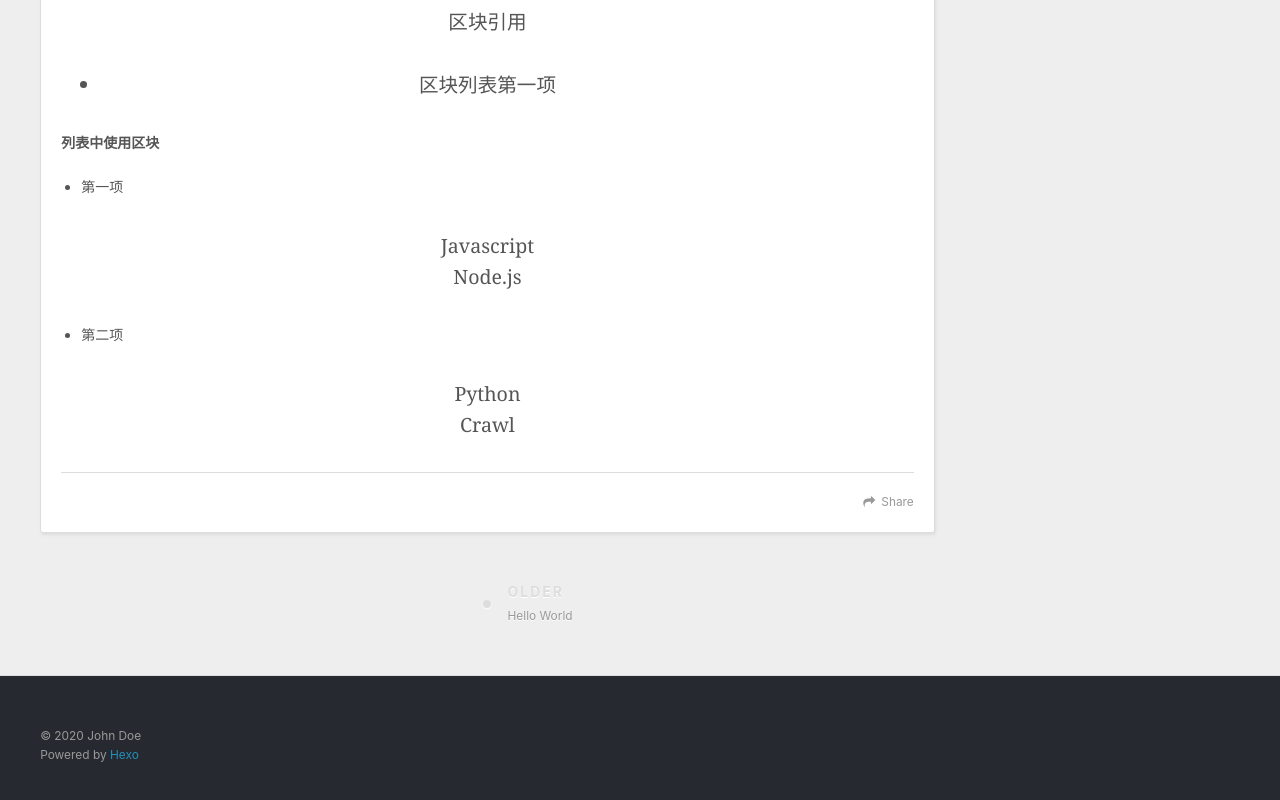
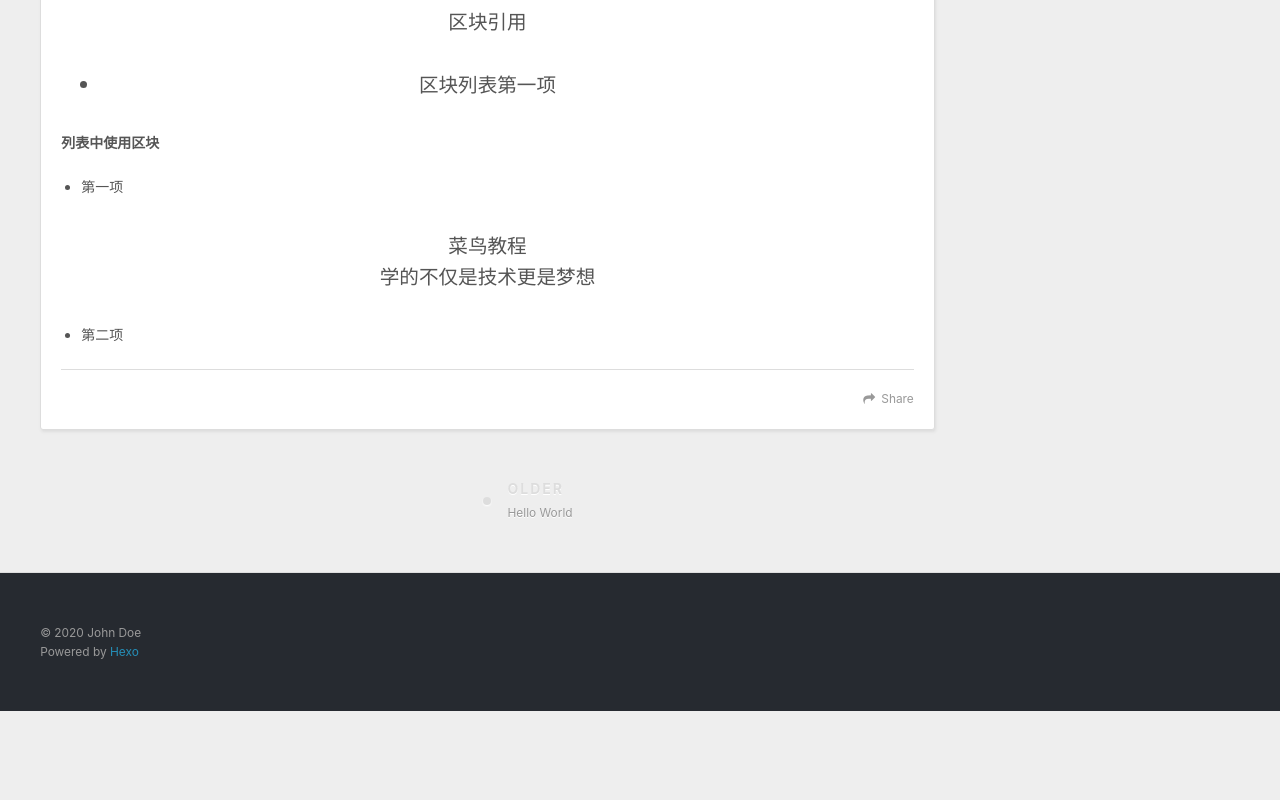
Before and after one commit to cocoon98/cocoon98.github.io, a plain HTML site: page 2020/08/09/my-first-blog/index.html in a window 1280 px wide. Shown: the part 1285-2085 px from the top of the page. After the commit the page ends 1996 px from the top, so only its background shows below. Drawn offline with nearby package versions, Linux system fonts and the light colour scheme.

Commit message:
Site updated: 2020-08-11 21:49:02

```diff
--- a/2020/08/09/my-first-blog/index.html
+++ b/2020/08/09/my-first-blog/index.html
@@ -15,7 +15,7 @@
 <meta property="og:description" content="昨天刚刚用hexo搭建了个人网站，于是现在来写第一篇博客，因为没有接触过MarkDown，所以这一篇更多的是对hexo和markdown语法的尝试。这是一条斜体信息斜体粗体被删掉啦我有下划线哦创建一个脚注[^RUNOOB][^RUNOOB]:这是一个脚注。  第一项 第二项 第三项   第一项 第二项 第三项   第一项 第二项 第三项   第一项 第二项 第三项  列表嵌套  第一项 嵌套一 嵌">
 <meta property="og:locale" content="en_US">
 <meta property="article:published_time" content="2020-08-09T15:57:03.000Z">
-<meta property="article:modified_time" content="2020-08-11T13:37:09.393Z">
+<meta property="article:modified_time" content="2020-08-11T13:48:43.870Z">
 <meta property="article:author" content="John Doe">
 <meta name="twitter:card" content="summary">
 
@@ -132,13 +132,10 @@
 <p><strong>列表中使用区块</strong></p>
 <ul>
 <li>第一项<blockquote>
-<p>Javascript<br>Node.js</p>
+<p>菜鸟教程<br>学的不仅是技术更是梦想</p>
 </blockquote>
 </li>
-<li>第二项<blockquote>
-<p>Python<br>Crawl</p>
-</blockquote>
-</li>
+<li>第二项</li>
 </ul>
 
 
```
Also changed, not shown: index.html (+2 -5 lines).
